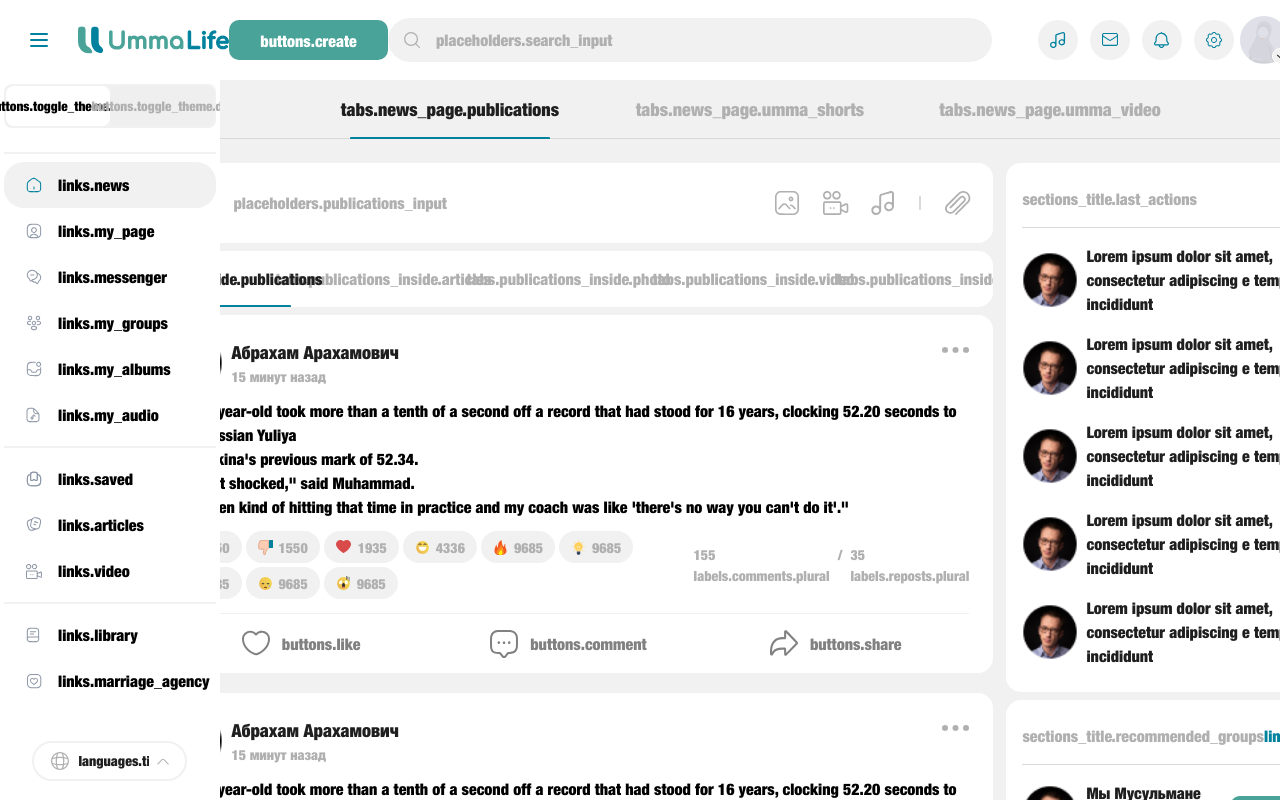
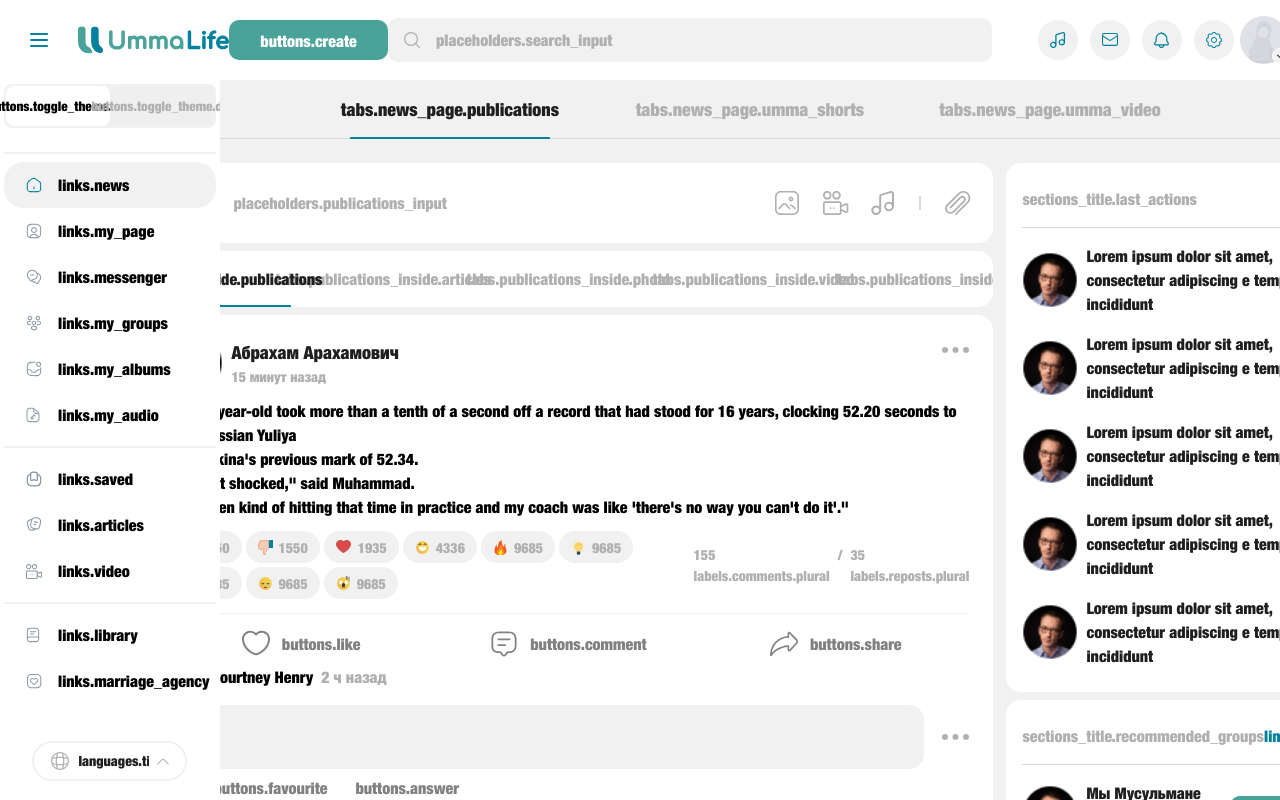
Before and after one commit to bakhodur-nazriev/UmmaLife, a Vue app: page /en/news in a window 1280 px wide. Built offline with nearby package versions, Linux system fonts and the light colour scheme; what vue-tel-input would draw is missing.

Commit message:
Implement comment reply

```diff
--- a/src/components/icons/CommentIcon.vue
+++ b/src/components/icons/CommentIcon.vue
@@ -1,5 +1,7 @@
 <template>
-  <svg xmlns="http://www.w3.org/2000/svg" width="28" height="28" fill="none">
-    <path fill="currentColor" fill-rule="evenodd" d="M7.484.053C3.43.421.914 2.616.235 6.374c-.314 1.737-.313 9.867 0 11.714.714 4.199 2.886 5.81 8.05 5.972.783.025 1.328.067 1.378.107.045.037.58.732 1.188 1.544C12.36 27.728 12.736 28 14.02 28c1.285 0 1.662-.272 3.172-2.289 1.35-1.803 1.064-1.602 2.352-1.65 5.05-.187 7.752-2.45 8.367-7.008.117-.874.117-9.165 0-10.04-.537-3.983-2.67-6.192-6.649-6.885-.66-.115-12.622-.18-13.78-.075Zm13.6 2.085c2.826.54 4.265 1.986 4.788 4.814.172.928.172 9.235 0 10.162-.632 3.414-2.482 4.79-6.664 4.956-1.868.074-1.849.062-3.373 2.09-1.861 2.476-1.767 2.473-3.546.105-1.631-2.17-1.574-2.135-3.716-2.201-4.618-.142-5.946-1.12-6.436-4.737-.139-1.022-.11-9.594.034-10.375.573-3.095 2.332-4.62 5.671-4.92 1.009-.09 12.705.004 13.242.106ZM8.268 11.48c-.91.422-1.024 1.759-.196 2.307.499.33 1.343.241 1.726-.18.963-1.058-.237-2.725-1.53-2.127Zm5.268-.05c-1.352.568-.975 2.551.485 2.551 1.71 0 1.782-2.53.074-2.598-.225-.01-.476.012-.559.046Zm5.07.089c-.78.39-.952 1.556-.314 2.136.641.582 1.709.402 2.084-.35.59-1.185-.588-2.374-1.77-1.786Z" clip-rule="evenodd"/>
+  <svg width="28" height="28" viewBox="0 0 28 28" fill="none" xmlns="http://www.w3.org/2000/svg">
+    <path d="M14.0007 26.6104C13.1957 26.6104 12.4373 26.202 11.9007 25.4904L10.1507 23.157C10.1157 23.1104 9.97565 23.052 9.91732 23.0404H9.33398C4.46898 23.0404 1.45898 21.722 1.45898 15.1654V9.33203C1.45898 4.17536 4.17732 1.45703 9.33398 1.45703H18.6673C23.824 1.45703 26.5423 4.17536 26.5423 9.33203V15.1654C26.5423 20.322 23.824 23.0404 18.6673 23.0404H18.084C17.9907 23.0404 17.909 23.087 17.8507 23.157L16.1007 25.4904C15.564 26.202 14.8057 26.6104 14.0007 26.6104ZM9.33398 3.20703C5.15732 3.20703 3.20898 5.15536 3.20898 9.33203V15.1654C3.20898 20.4387 5.01732 21.2904 9.33398 21.2904H9.91732C10.5123 21.2904 11.189 21.6287 11.5507 22.107L13.3007 24.4404C13.709 24.977 14.2923 24.977 14.7007 24.4404L16.4507 22.107C16.8357 21.5937 17.4423 21.2904 18.084 21.2904H18.6673C22.844 21.2904 24.7923 19.342 24.7923 15.1654V9.33203C24.7923 5.15536 22.844 3.20703 18.6673 3.20703H9.33398Z" fill="#818181"/>
+    <path d="M19.8327 10.207H8.16602C7.68768 10.207 7.29102 9.81036 7.29102 9.33203C7.29102 8.8537 7.68768 8.45703 8.16602 8.45703H19.8327C20.311 8.45703 20.7077 8.8537 20.7077 9.33203C20.7077 9.81036 20.311 10.207 19.8327 10.207Z" fill="#818181"/>
+    <path d="M15.166 16.043H8.16602C7.68768 16.043 7.29102 15.6463 7.29102 15.168C7.29102 14.6896 7.68768 14.293 8.16602 14.293H15.166C15.6443 14.293 16.041 14.6896 16.041 15.168C16.041 15.6463 15.6443 16.043 15.166 16.043Z" fill="#818181"/>
   </svg>
 </template>
--- a/src/components/icons/SendIcon.vue
+++ b/src/components/icons/SendIcon.vue
@@ -1,5 +1,5 @@
 <template>
-  <svg xmlns="http://www.w3.org/2000/svg" width="24" height="24" viewBox="0 0 24 24" fill="none">
+  <svg xmlns="http://www.w3.org/2000/svg" width="25" height="25" viewBox="0 0 25 25" fill="none">
     <path fill="#00819D" fill-rule="evenodd" d="M21.104.036C20.869.092 1.733 7.967 1.27 8.198.362 8.652-.164 9.762.046 10.782c.117.57.584 1.247 1.058 1.536.081.05 1.884.81 4.007 1.689 4.1 1.698 4.082 1.692 4.42 1.523.207-.103 4.239-4.13 4.351-4.345.33-.635-.35-1.383-1.002-1.102-.072.031-.972.898-1.998 1.927l-1.867 1.87-3.513-1.445c-1.933-.796-3.56-1.479-3.619-1.519-.14-.098-.293-.417-.293-.612 0-.207.16-.535.31-.633.221-.145 19.577-8.094 19.706-8.093.171.002.48.147.607.286.122.133.203.33.203.497 0 .123-7.962 19.537-8.096 19.743-.093.142-.425.304-.622.304-.199 0-.426-.1-.563-.248-.061-.067-.552-1.189-1.107-2.528-.742-1.793-1.032-2.445-1.138-2.553a.814.814 0 0 0-1.068-.058c-.157.123-.303.429-.304.637-.002.182 2.003 5.057 2.19 5.328.197.284.603.628.919.776 1.188.56 2.633.094 3.183-1.028.271-.554 8.078-19.603 8.142-19.867.123-.508.002-1.245-.279-1.705A2.614 2.614 0 0 0 22.388.12c-.327-.114-.98-.157-1.284-.084Z" clip-rule="evenodd"/>
   </svg>
 </template>
--- a/src/components/icons/ShareIcon.vue
+++ b/src/components/icons/ShareIcon.vue
@@ -1,5 +1,5 @@
 <template>
-  <svg xmlns="http://www.w3.org/2000/svg" viewBox="0 0 28 28" width="28" height="28" fill="none">
-    <path fill="currentColor" fill-rule="evenodd" d="M15.165.237c-.423.164-.66.363-.845.71l-.183.342-.018 2.876-.018 2.877h-1.3C4.646 7.042.221 11.967.013 21.276c-.066 2.976.096 3.667.966 4.122.822.428 1.522.089 2.104-1.02 1.523-2.9 3.884-4.312 7.792-4.659.842-.074 2.398-.088 2.902-.026l.329.041v2.335c0 1.428.026 2.44.066 2.607.238.976 1.253 1.432 2.192.984.407-.194 11.248-11.346 11.496-11.826.178-.343.188-1.036.022-1.495C27.748 11.969 16.974.696 16.44.367c-.327-.202-.932-.263-1.275-.13ZM20.99 18.01l-4.814 4.989v-2.023c0-3.405-.086-3.475-4.14-3.385-4.512.1-7.432 1.23-9.363 3.62-.245.304-.486.597-.536.65-.13.142-.056-1.826.114-3.007.932-6.493 4.478-9.696 10.632-9.601 2.178.033 2.168.034 2.454-.118.789-.42.836-.621.837-3.588l.002-2.503 4.814 4.989 4.814 4.988-4.814 4.989Z" clip-rule="evenodd"/>
+  <svg xmlns="http://www.w3.org/2000/svg" width="28" height="28" fill="none">
+    <path fill="#818181" fill-rule="evenodd" d="M18.685 1.788c-.443.148-.79.559-.978 1.156-.1.318-.117.54-.138 1.775-.027 1.601.015 1.478-.507 1.48-.386 0-1.543.162-2.297.319-1.586.331-2.975.832-4.514 1.627-1.811.936-3.208 1.97-4.644 3.437-1.612 1.647-2.748 3.273-3.7 5.293C.71 19.42.11 21.89.014 24.67c-.027.817-.02.938.07 1.116.203.406.723.584 1.103.378.083-.045.38-.383.662-.751 2.963-3.88 6.949-6.558 11.466-7.703a20.65 20.65 0 0 1 3.702-.605l.528-.038.024 1.424c.03 1.734.089 2 .558 2.533.286.326.548.438 1.016.432.483-.005.745-.11 1.231-.497.18-.143 1.832-1.841 3.669-3.773 2.833-2.98 3.367-3.567 3.518-3.869.556-1.118.584-2.213.082-3.28-.192-.41-.369-.605-3.79-4.185-4.005-4.19-3.86-4.063-4.628-4.099-.21-.01-.454.006-.54.035Zm4.184 5.424c2.518 2.645 3.235 3.43 3.338 3.655.194.423.186 1.09-.017 1.49-.106.208-1.059 1.24-3.512 3.806-1.852 1.935-3.386 3.499-3.41 3.474-.024-.025-.055-.875-.07-1.89-.03-2.041-.03-2.036-.4-2.272-.424-.27-3.238-.05-5.264.412-4.173.953-7.91 3.064-11.058 6.249l-.665.672.097-.563c1.008-5.876 4.975-10.93 10.313-13.142 1.824-.755 3.515-1.127 5.614-1.233.938-.047 1.057-.088 1.255-.428.1-.17.107-.3.108-1.93 0-.96.016-1.805.034-1.875l.033-.129.199.167c.11.092 1.642 1.684 3.405 3.537Z" clip-rule="evenodd"/>
   </svg>
 </template>
--- a/src/components/icons/TextareaClipIcon.vue
+++ b/src/components/icons/TextareaClipIcon.vue
@@ -1,5 +1,5 @@
 <template>
-  <svg xmlns="http://www.w3.org/2000/svg" width="25" height="24" fill="none">
+  <svg xmlns="http://www.w3.org/2000/svg" width="25" height="25" viewBox="0 0 25 25" fill="none">
     <path fill="#B0B0B0" fill-rule="evenodd" d="M17.46.015c-1.315.083-2.562.545-3.689 1.367-.488.356-12.303 12.27-12.705 12.812a5.45 5.45 0 0 0-1 4.08c.644 4.007 5.155 5.915 8.46 3.577.349-.246 10.389-10.32 11.105-11.141.597-.685.861-1.316.917-2.187.039-.61-.071-1.144-.36-1.748-.187-.391-.291-.535-.645-.893-.35-.353-.501-.466-.886-.657-.603-.301-1.039-.394-1.71-.364a3.12 3.12 0 0 0-.904.152c-.82.269-.59.058-6.223 5.732-3.597 3.623-5.225 5.296-5.288 5.432a.92.92 0 0 0 .418 1.197c.175.092.595.1.76.015.067-.034 2.43-2.389 5.251-5.232 4.884-4.922 5.146-5.177 5.449-5.31 1-.441 2.123.177 2.292 1.26.051.325-.02.755-.172 1.037-.085.156-1.857 1.977-5.605 5.758-5.353 5.4-5.491 5.535-5.876 5.733-1.053.543-2.22.573-3.226.084-1.263-.614-2.024-1.838-2.024-3.258 0-.874.266-1.63.807-2.295.144-.177 2.919-3 6.166-6.275 6.383-6.438 6.216-6.281 7.143-6.682 3.572-1.545 7.495 1.178 7.32 5.082a5.353 5.353 0 0 1-.894 2.752c-.18.276-1.613 1.755-6.256 6.455-4.254 4.306-6.046 6.151-6.099 6.28a.83.83 0 0 0 .017.706c.104.228.265.39.46.465.198.076.556.065.736-.021.232-.111 12.08-12.112 12.403-12.564.49-.682.752-1.182.999-1.9.423-1.23.51-2.493.259-3.748a6.942 6.942 0 0 0-2.056-3.757C21.362.566 19.495-.112 17.46.015Z" clip-rule="evenodd"/>
   </svg>
 </template>
--- /dev/null
+++ b/src/components/ui/Comment/ReplyCommentForm.vue
@@ -0,0 +1,105 @@
+<template>
+  <form action="" method="post" class="reply__form">
+    <div class="reply__author--section">
+      <img src="../../../assets/images/reply_avatar.png" alt="">
+      <div class="reply__author--name">
+        <span class="author__name">Courtney Henry</span>
+        <span class="author__time">2 ч назад</span>
+      </div>
+    </div>
+
+    <div>
+      <div class="reply__textarea--section">
+        <div class="reply__textarea--and--menu">
+          <sample-textarea class="reply__textarea"/>
+          <sample-menu-details-button :is-menu-open="isMenuOpen" />
+        </div>
+
+        <div class="reply__buttons--section">
+          <button type="button">{{ $t('buttons.favourite') }}</button>
+          <button type="button">{{ $t('buttons.answer') }}</button>
+        </div>
+      </div>
+    </div>
+  </form>
+
+</template>
+
+<script>
+import SampleTextarea from '@/components/ui/SampleTextarea.vue'
+import SampleMenuDetailsButton from '@/components/ui/SampleMenuDetailsButton.vue'
+
+export default {
+  components: {
+    SampleMenuDetailsButton,
+    SampleTextarea
+  },
+  props: {
+    isMenuOpen: {
+      type: Boolean,
+      required: true
+    }
+  }
+}
+</script>
+
+<style scoped>
+.reply__form::before {
+  content: "";
+  position: absolute;
+  width: 100%;
+  background-color: #000;
+}
+
+.reply__textarea--and--menu {
+  display: flex;
+  align-items: center;
+  width: 100%;
+  justify-content: flex-end;
+  margin-bottom: 8px;
+}
+
+.reply__textarea--section {
+  display: flex;
+  align-items: center;
+  flex-direction: column;
+  width: 100%;
+}
+
+.reply__textarea {
+  width: 90%;
+  margin-right: 18px;
+}
+
+.reply__form {
+  display: flex;
+  flex-direction: column;
+  width: 100%;
+}
+
+.reply__author--section {
+  display: flex;
+}
+
+.reply__author--name span {
+  margin: 0 4px;
+}
+
+.author__time {
+  color: var(--color-text)
+}
+
+.reply__buttons--section {
+  display: flex;
+  gap: 16px;
+  width: 90%;
+}
+
+.reply__buttons--section button {
+  border: none;
+  background: none;
+  color: var(--color-gray-4);
+  font-size: 16px;
+  cursor: pointer;
+}
+</style>
--- a/src/components/ui/Post/PostFooter.vue
+++ b/src/components/ui/Post/PostFooter.vue
@@ -33,15 +33,15 @@
           <div v-if="isShareWindowOpen" class="share__window">
             <ul class="share__menu">
               <li class="share__item">
-                <send-menu-icon />
+                <send-menu-icon class="share__item--divider"/>
                 <span>{{ $t('buttons.open_like_message') }}</span>
               </li>
-              <sample-divider></sample-divider>
+              <sample-divider class="share__item--divider"/>
               <li class="share__item">
                 <share-menu-icon />
                 <span>{{ $t('buttons.share_on_my_page') }}</span>
               </li>
-              <sample-divider></sample-divider>
+              <sample-divider class="share__item--divider"/>
               <li class="share__item">
                 <my-group-icon />
                 <span>{{ $t('buttons.share_in_group') }}</span>
@@ -56,7 +56,10 @@
       </div>
     </div>
 
-    <comment-form v-if="isFormOpen"/>
+    <ReplyCommentForm />
+    <Transition name="fade">
+      <comment-form v-if="isFormOpen"/>
+    </Transition>
   </footer>
 </template>
 <script>
@@ -73,13 +76,15 @@ import ShareIcon from '@/components/icons/ShareIcon.vue'
 import BigFireIcon from '@/components/icons/reactions/men/big/FireIcon.vue'
 import CommentIcon from '@/components/icons/CommentIcon.vue'
 import SampleDivider from '@/components/ui/SampleDivider.vue'
-import CommentForm from '@/components/ui/CommentForm.vue'
+import CommentForm from '@/components/ui/Comment/CommentForm.vue'
 import ShareMenuIcon from '@/components/icons/MenuDetails/ShareMenuIcon.vue'
 import BigScaredIcon from '@/components/icons/reactions/men/big/ScaredIcon.vue'
 import BigLaughIcon from '@/components/icons/reactions/men/big/LaughIcon.vue'
+import ReplyCommentForm from '@/components/ui/Comment/ReplyCommentForm.vue'
 
 export default {
   components: {
+    ReplyCommentForm,
     BigSadIcon,
     BigLikeIcon,
     SendMenuIcon,
@@ -102,7 +107,7 @@ export default {
     return {
       isReactionWindowOpen: false,
       isShareWindowOpen: false,
-      isFormOpen: false
+      isFormOpen: true
     }
   },
   mounted () {
@@ -144,14 +149,24 @@ export default {
 </script>
 
 <style scoped>
+.fade-enter-active,
+.fade-leave-active {
+  transition: opacity 0.5s ease;
+}
+
+.fade-enter-from,
+.fade-leave-to {
+  opacity: 0;
+}
+
+.sample__divider {
+  margin: 0;
+}
+
 .like__button svg,
 .comment__button svg,
 .share__button svg {
   margin-right: 12px;
-}
-
-.sample__divider {
-  margin: 0;
 }
 
 .share__item span {
--- a/src/components/ui/SampleDivider.vue
+++ b/src/components/ui/SampleDivider.vue
@@ -4,7 +4,7 @@
 
 <style scoped>
 .sample__divider {
-  border: 1px solid #F2F4F9;
   width: 100%;
+  border: 1px solid var(--color-divider);
 }
 </style>
--- a/src/components/ui/SearchInput.vue
+++ b/src/components/ui/SearchInput.vue
@@ -20,7 +20,8 @@ export default {
 </script>
 
 <style scoped>
-.base__search--input{
+.base__search--input {
+  border-radius: 10px;
   background-color: #F1F1F1;
   color: #1F1F1F;
   border: none;
@@ -47,7 +48,6 @@ export default {
   }
 
   .base__search--input {
-    border-radius: 50px;
     width: 280px;
     font-size: 16px;
     padding: 12px 12px 12px 48px;
@@ -70,7 +70,6 @@ export default {
   }
 
   .base__search--input {
-    border-radius: 50px;
     width: 604px;
     font-size: 16px;
     padding: 12px 12px 12px 48px;
--- a/src/locales/en.json
+++ b/src/locales/en.json
@@ -131,7 +131,9 @@
     "hide": "Hide",
     "open_like_message": "Send as message",
     "share_on_my_page": "Share on my page",
-    "share_in_group": "Share in a group"
+    "share_in_group": "Share in a group",
+    "answer": "Answer",
+    "favourite": "Favorite"
   },
   "languages": {
     "title": "English",
--- a/src/locales/ru.json
+++ b/src/locales/ru.json
@@ -133,7 +133,9 @@
     "hide": "Скрыть",
     "open_like_message": "Отправить как сообщение",
     "share_on_my_page": "Поделиться на моей странице",
-    "share_in_group": "Поделиться в группе"
+    "share_in_group": "Поделиться в группе",
+    "answer": "Ответить",
+    "favourite": "Нравится"
   },
   "languages": {
     "title": "Русский",
```
Also changed, not shown: src/components/ui/Comment/CommentForm.vue (renamed from src/components/ui/CommentForm.vue, +24 -6 lines), src/components/ui/SampleMenuDetailsButton.vue (+31 -5 lines), src/assets/images/reply_avatar.png (added).
